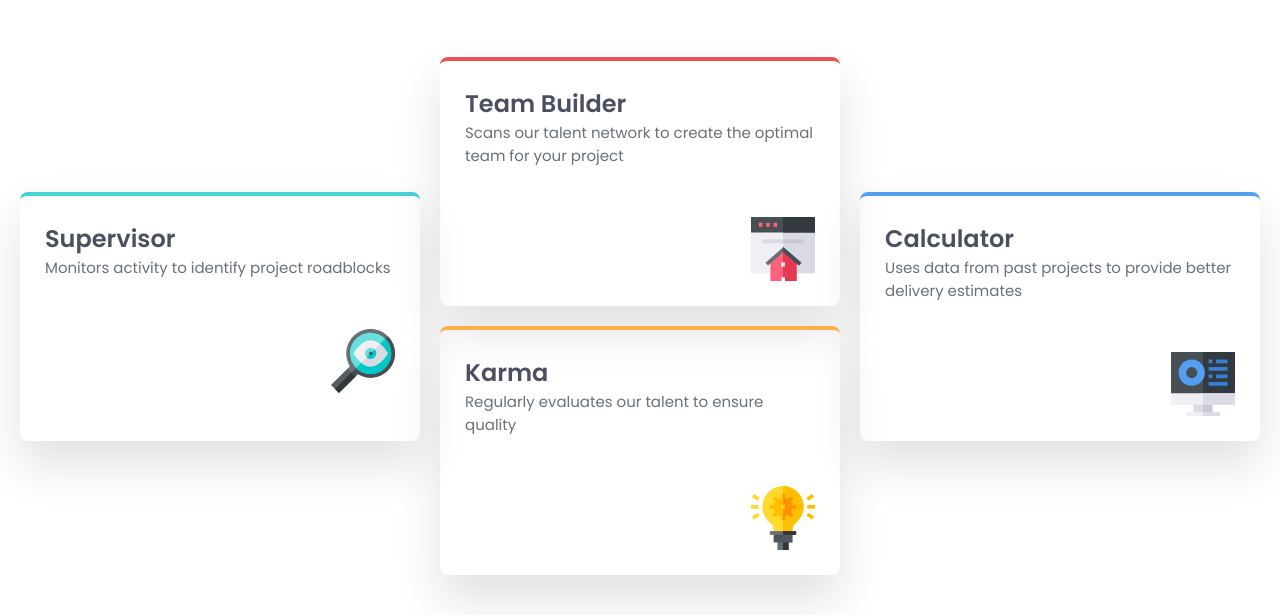
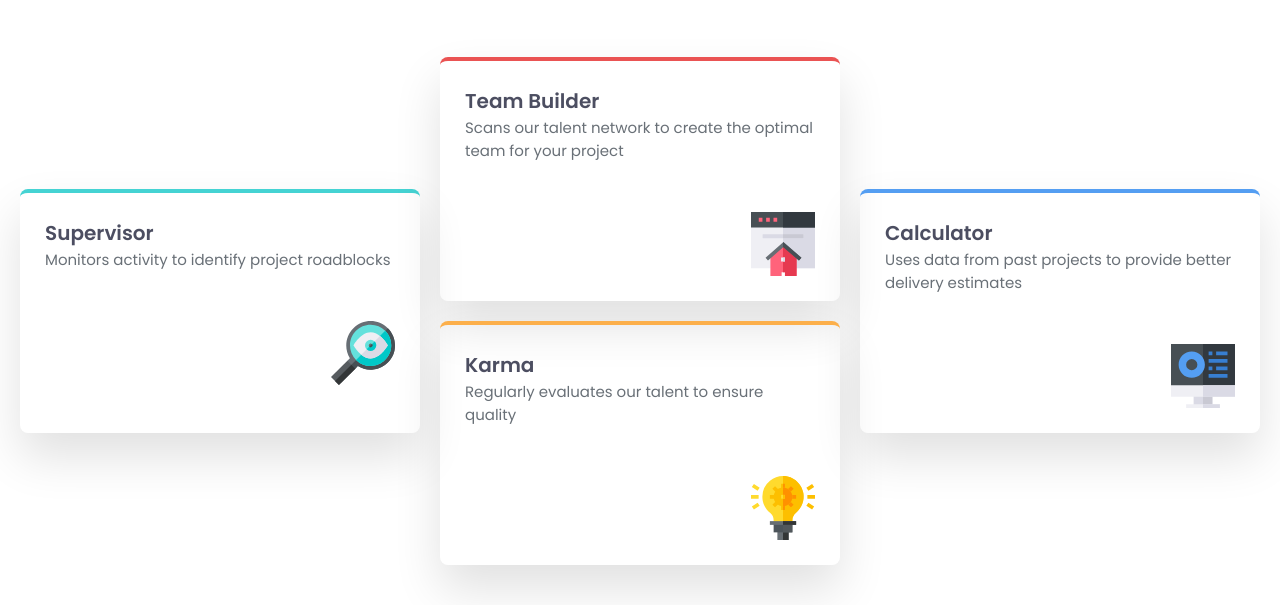
Before and after one commit to artadoxt/four-cards-feature, a plain HTML site: page index.html in a window 1280 px wide. Shown: the part 212-827 px from the top of the page. Drawn offline with Linux system fonts and the light colour scheme.

Commit message:
changed some landmarks

```diff
--- a/styles.css
+++ b/styles.css
@@ -56,11 +56,12 @@ body {
     box-shadow:0px 24px 48px 0 rgba(0,0,0,0.12);
 }
 
-.card > h2 {
+.cards h2 {
     color: #4c4e61;
+    font-size: 20px;
 }
 
-.card > p {
+.cards p {
     color: #697077;
     font-size: 15px;
 }
```
